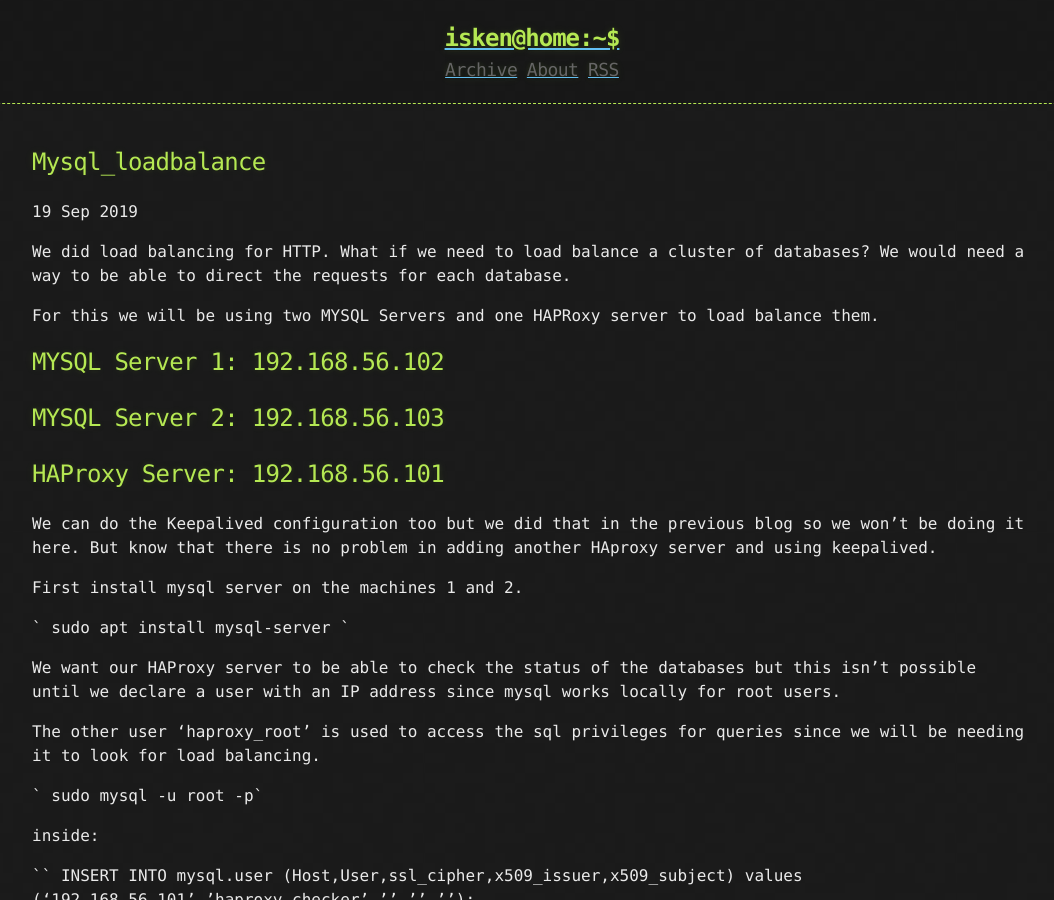
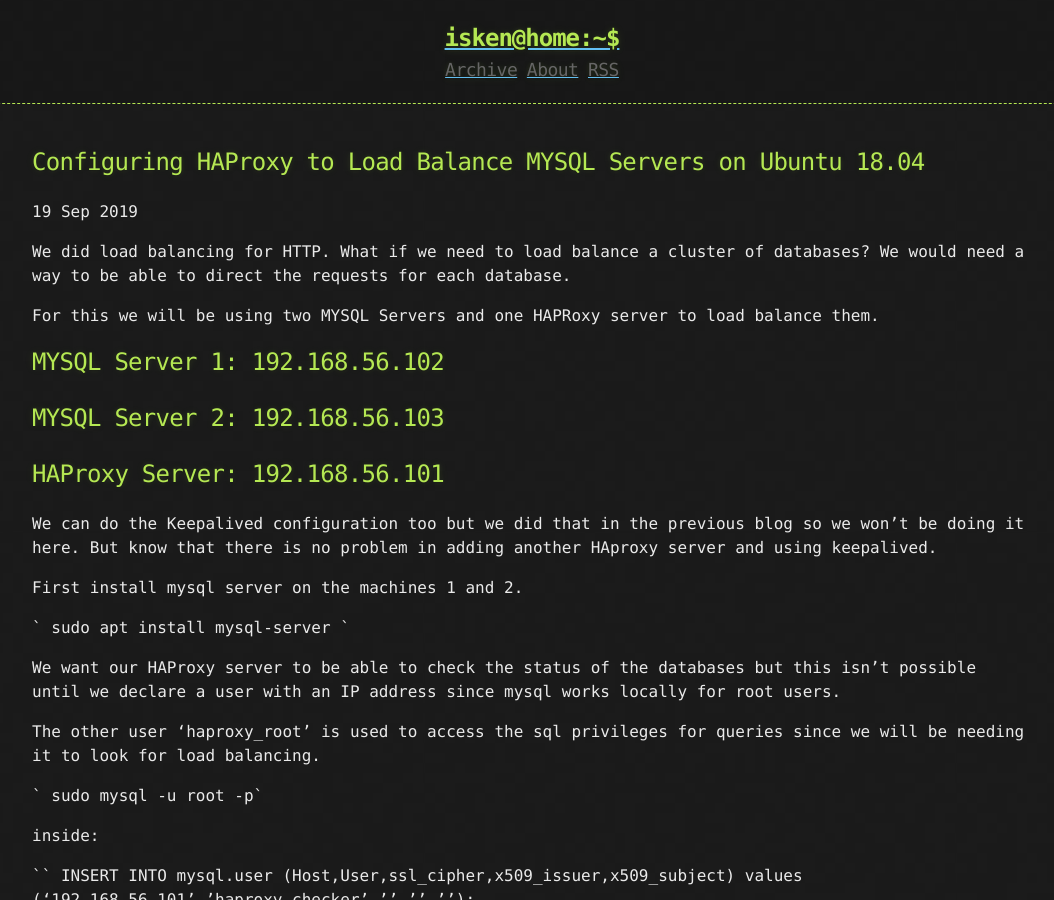
Before and after one commit to iskenyildiz/iskenhub.info, a Jekyll site: the page built from _posts/2019-09-19-MYSQL_LoadBalance.markdown, in a window 1280 px wide and 900 px high. Shown: the whole window, without its empty margins (108-1162 px from the left). Built offline with Jekyll 4.4.1, drawn with Linux system fonts in a browser that asks for light colours.

Commit message:
Update 2019-09-19-MYSQL_LoadBalance.markdown

```diff
--- a/_posts/2019-09-19-MYSQL_LoadBalance.markdown
+++ b/_posts/2019-09-19-MYSQL_LoadBalance.markdown
@@ -1,4 +1,9 @@
-
+---
+layout: post
+title:  "Configuring HAProxy to Load Balance MYSQL Servers on Ubuntu 18.04"
+date:   2019-09-19 11:31:21 +0300
+categories: jekyll update
+---
 
 
 We did load balancing for HTTP. What if we need to load balance a cluster of databases? We would need a way to be able to direct the requests for each database.
```
